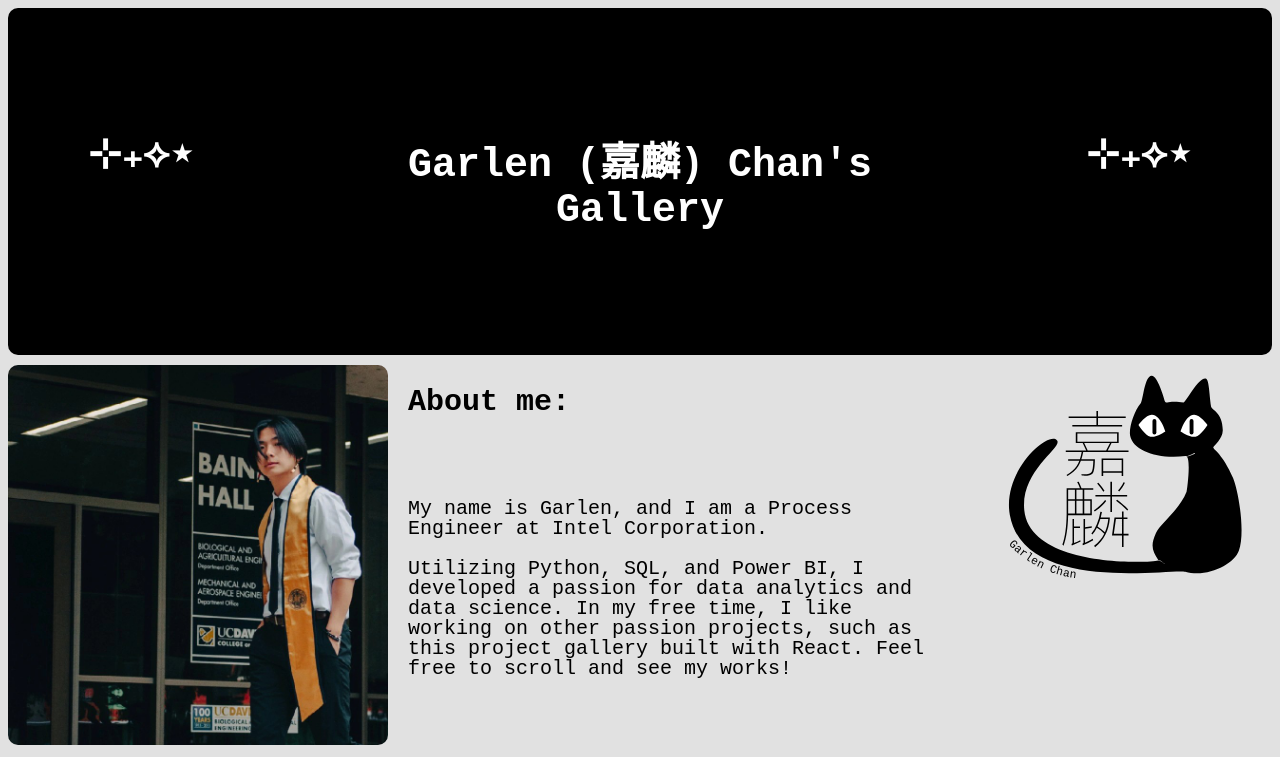
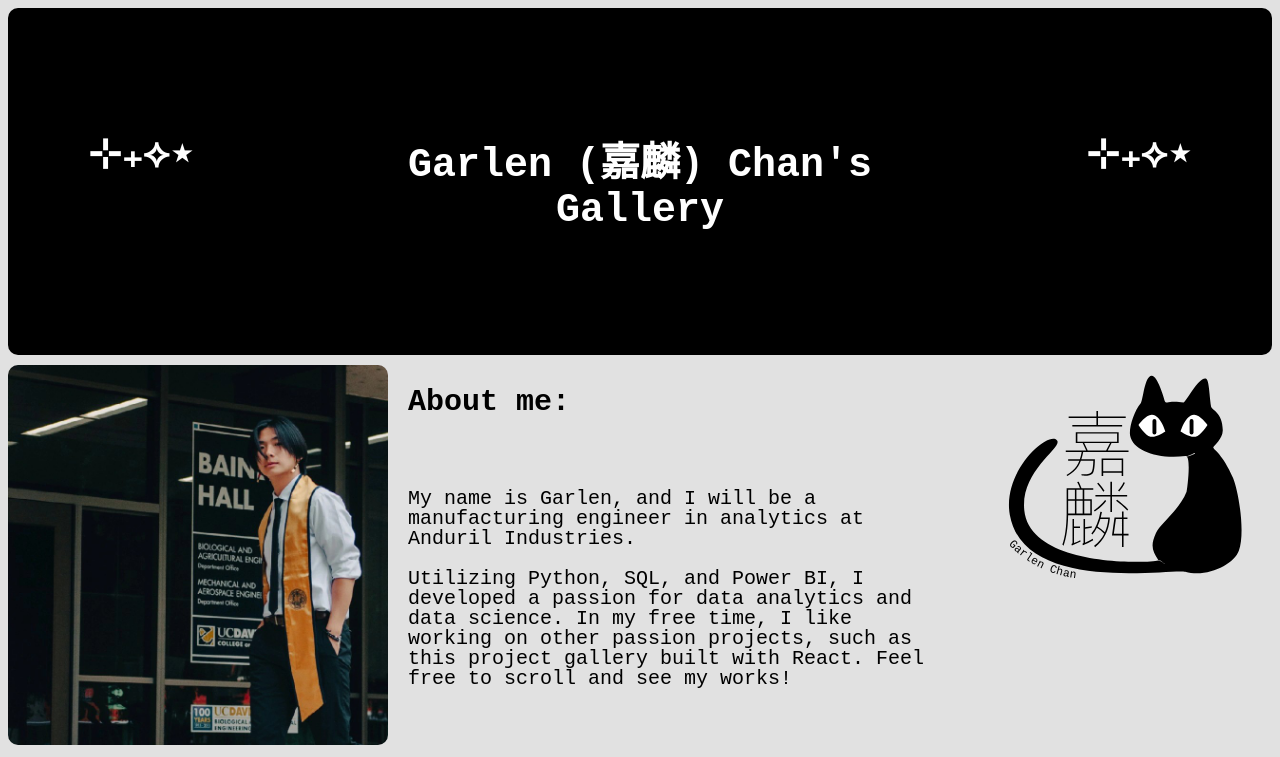
Before and after one commit to gachan2090/len.katsu, a React (Vite) app: page / in a window 1280 px wide. Shown: the top 757 px of the page. Built offline with nearby package versions, Linux system fonts and the light colour scheme.

Commit message:
Update main.jsx

```diff
--- a/src/main.jsx
+++ b/src/main.jsx
@@ -73,7 +73,7 @@ function App() {
               </p>
             </p>
             <p id="BioText">
-            My name is Garlen, and I am a Process Engineer at Intel Corporation.
+            My name is Garlen, and I will be a manufacturing engineer in analytics at Anduril Industries.
             <br/><br/>
             Utilizing Python, SQL, and Power BI, I developed a passion for data analytics
             and data science. In my free time, I like working on other passion projects,
```
